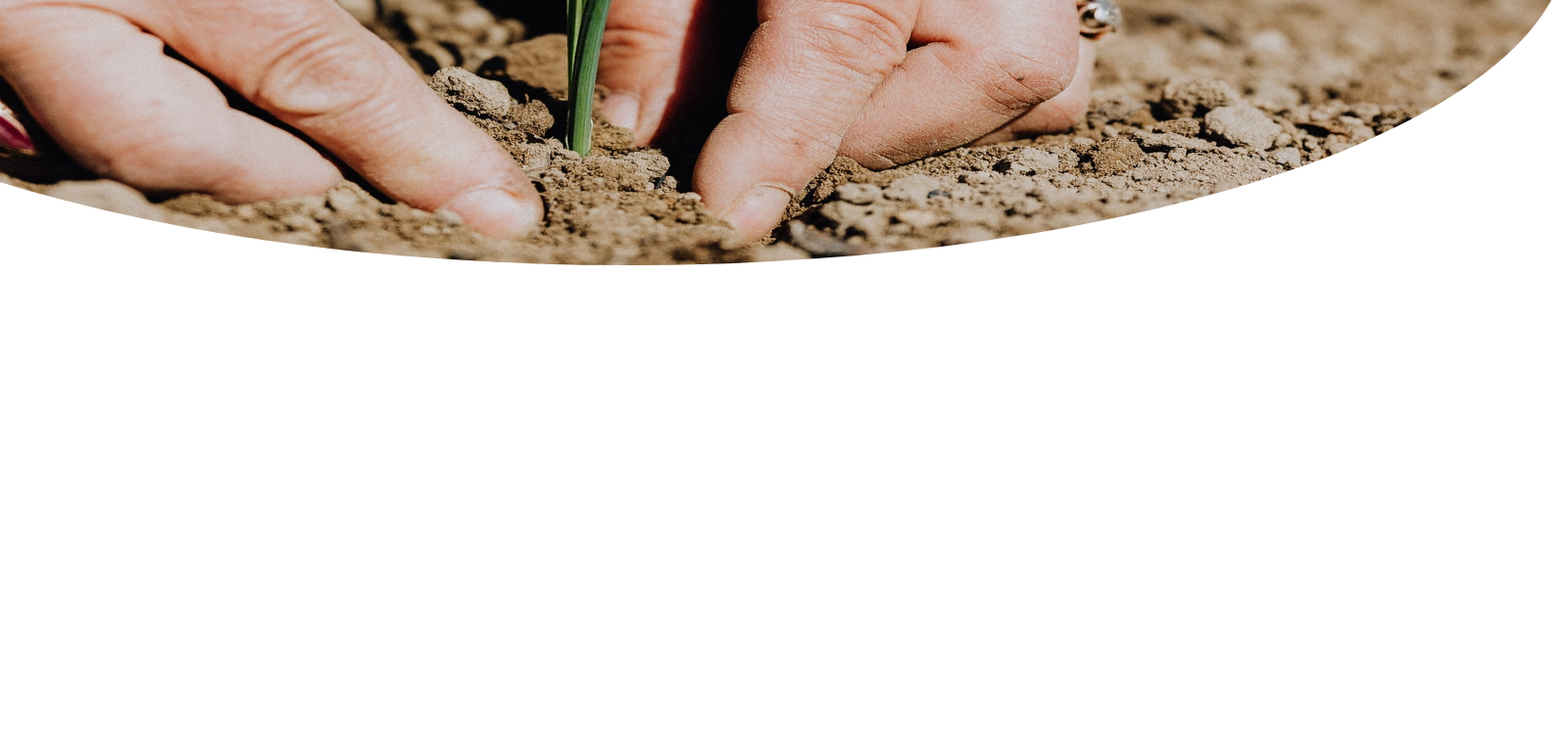
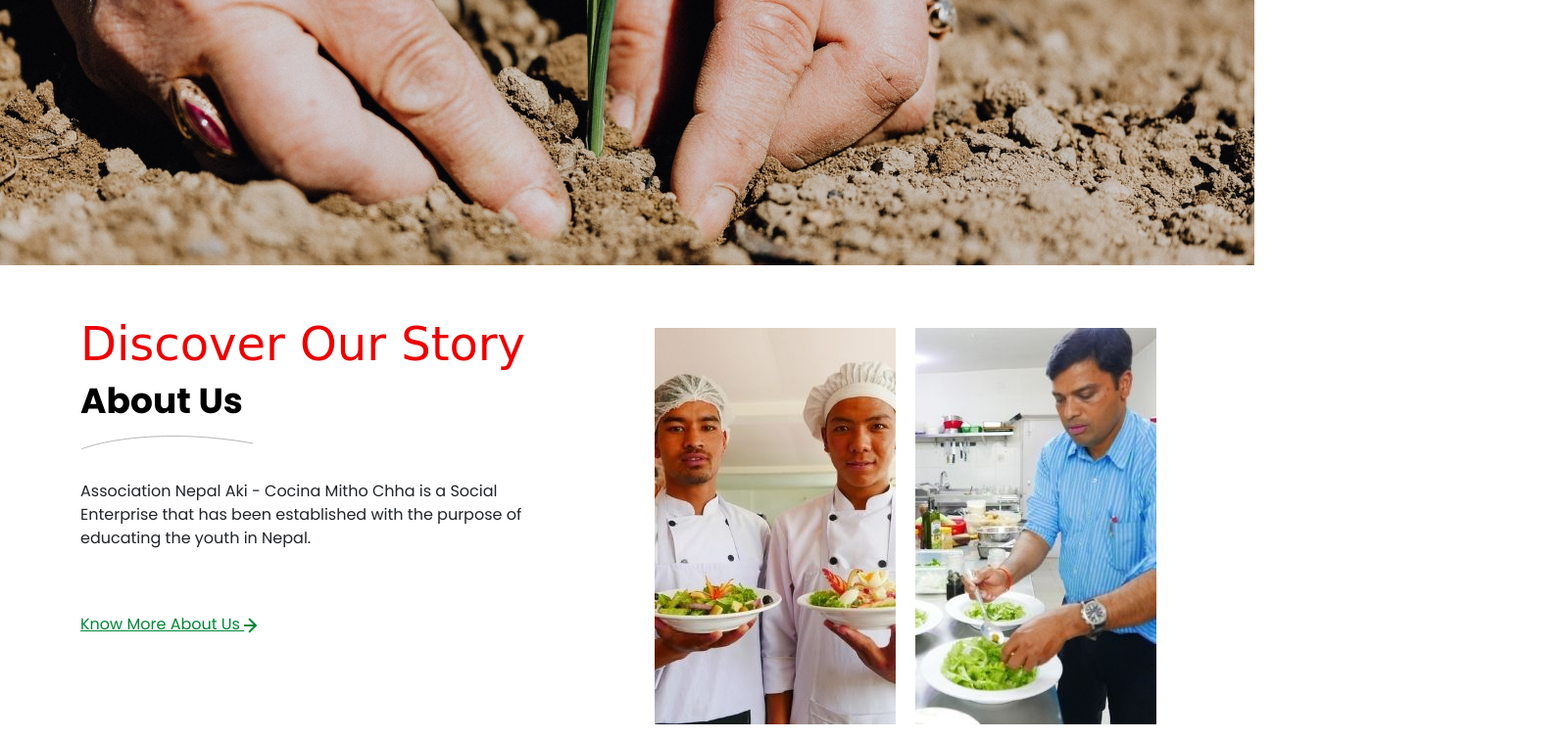
Before and after one commit to udbhavghimire/Cocina-mitho-chha, a plain HTML site: page index.html in a window 1280 px wide. Shown: the part 229-985 px from the top of the page at 98% size, 1600 px wide, since content can reach past the window. Before the commit the page ends 800 px from the top, so only its background shows below. Drawn offline with nearby package versions, Linux system fonts and the light colour scheme; a web font is replaced by a local one.

Commit message:
Add files via upload

```diff
--- a/css/style.css
+++ b/css/style.css
@@ -29,12 +29,6 @@
   border-radius: 0 0 75% 75%/0 0 100% 100%;
   transform: scaleX(1.5);
 }
-.center {
-  position: absolute;
-  top: 50%;
-  left: 50%;
-  transform: translate(50%, 0%);
-}
 .bolder {
   font-size: 2.5rem;
   font-weight: 700;
@@ -49,6 +43,26 @@
   background-blend-mode: overlay;
   background-position: center;
   background-size: cover;
-  border-radius: 0 0 75% 75%/0 0 100% 100%;
-  transform: scaleX(1.5);
+  /* border-radius: 0 0 75% 75%/0 0 100% 100%;
+  transform: scaleX(1.5); */
 }
+.myfont {
+  font-family: "Grand Hotel", cursive;
+  font-style: normal;
+  font-weight: normal;
+  font-size: 48px;
+  line-height: 65px;
+  color: #ec0000;
+}
+.mybold {
+  font-weight: bold;
+  font-size: 36px;
+  line-height: 20px;
+  color: #000000;
+}
+.know-more {
+  color: #008836;
+}
+.know-more:hover {
+  color: #008836;
+}
--- a/index.html
+++ b/index.html
@@ -11,6 +11,11 @@
       rel="stylesheet"
       integrity="sha384-eOJMYsd53ii+scO/bJGFsiCZc+5NDVN2yr8+0RDqr0Ql0h+rP48ckxlpbzKgwra6"
       crossorigin="anonymous"
+    />
+    <link rel="preconnect" href="https://fonts.gstatic.com" />
+    <link
+      href="https://fonts.googleapis.com/css2?family=Grand+Hotel&display=swap"
+      rel="stylesheet"
     />
     <link rel="stylesheet" href="css/style.css" />
 
@@ -100,6 +105,42 @@
       </div>
     </section>
 
+    <section class="mt-5">
+      <div class="container">
+        <div class="row">
+          <div class="col-lg-6 col-sm-12">
+            <p class="myfont">Discover Our Story</p>
+            <p class="mybold">About Us</p>
+            <img src="image/about-vector.svg" class="img-fluid" alt="" />
+            <p class="pt-3 pe-5">
+              Association Nepal Aki - Cocina Mitho Chha is a Social Enterprise
+              that has been established with the purpose of educating the youth
+              in Nepal.
+            </p>
+            <div class="row pt-5">
+              <a class="know-more" href="#"
+                >Know More About Us <img src="image/Arrow.svg" alt=""
+              /></a>
+            </div>
+          </div>
+          <div class="col-lg-6 col-sm-12">
+            <div class="col p-2">
+              <img
+                src="image/about1.jpg"
+                class="image-fluid p-2 text-center"
+                alt=""
+              />
+              <img
+                src="image/about2.jpg"
+                class="image-fluid p-2 text-center"
+                alt=""
+              />
+            </div>
+          </div>
+        </div>
+      </div>
+    </section>
+
     <!-- Optional JavaScript; choose one of the two! -->
 
     <!-- Option 1: Bootstrap Bundle with Popper -->
```
Also changed, not shown: image/Arrow.svg (added), image/about-vector.svg (added), image/about1.jpg (added), image/about2.jpg (added).
